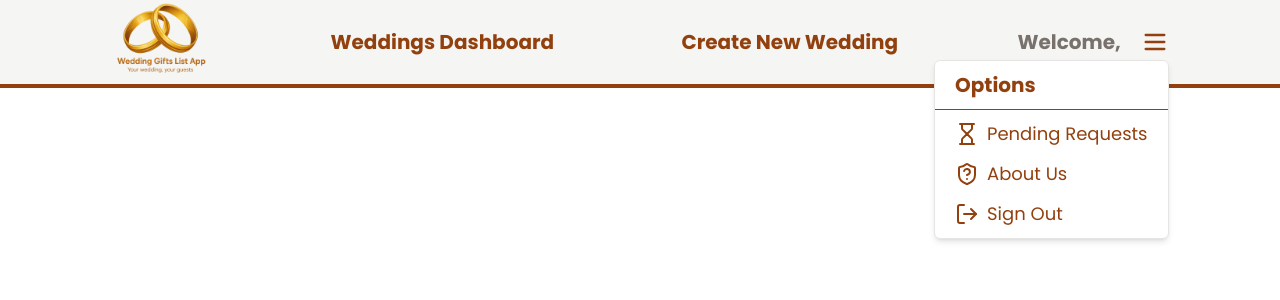
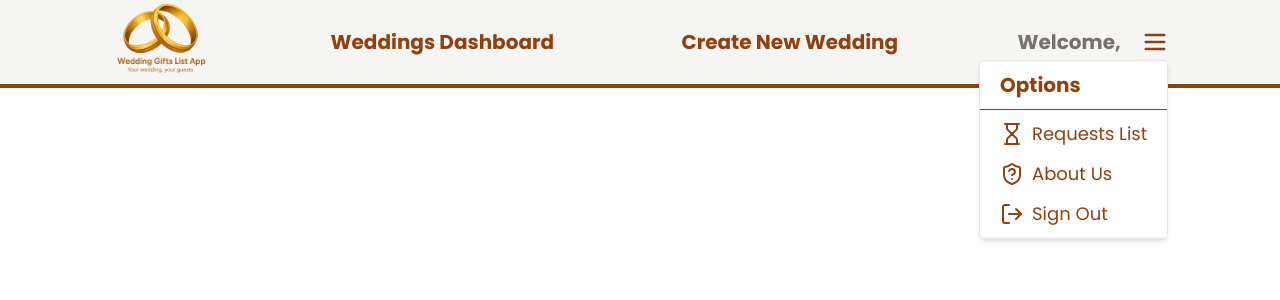
Before and after one commit to Tute24/wgl-app, a Next.js app in the folder frontend/: page /aboutPage in a window 1280 px wide. Both pictures are taken after a click on the button 1154 px from the left and 42 px from the top of the page. Shown: the top 300 px of the page. Built offline with nearby package versions, Linux system fonts and the light colour scheme; no server answers.

Commit message:
feat: implementing the link ref to the requests-history on the header

```diff
--- a/frontend/src/components/Headers/logged-header.tsx
+++ b/frontend/src/components/Headers/logged-header.tsx
@@ -115,6 +115,7 @@ export default function LoggedHeader() {
                   </DropdownMenuItem>
                 </Link>
                 <DropdownMenuItem>
+                  <Link href="/portal/requests-history">
                     <button
                       className="flex flex-row gap-2 items-center"
                       type="button"
@@ -124,9 +125,10 @@ export default function LoggedHeader() {
                     >
                       <Hourglass size={24} />
                       <span className="text-lg font-poppins">
-                      Pending Requests
+                        Requests List
                       </span>
                     </button>
+                  </Link>
                 </DropdownMenuItem>
                 <Link href="/aboutPage">
                   <DropdownMenuItem>
```
Lines whose indentation alone changed are shown as unchanged.
